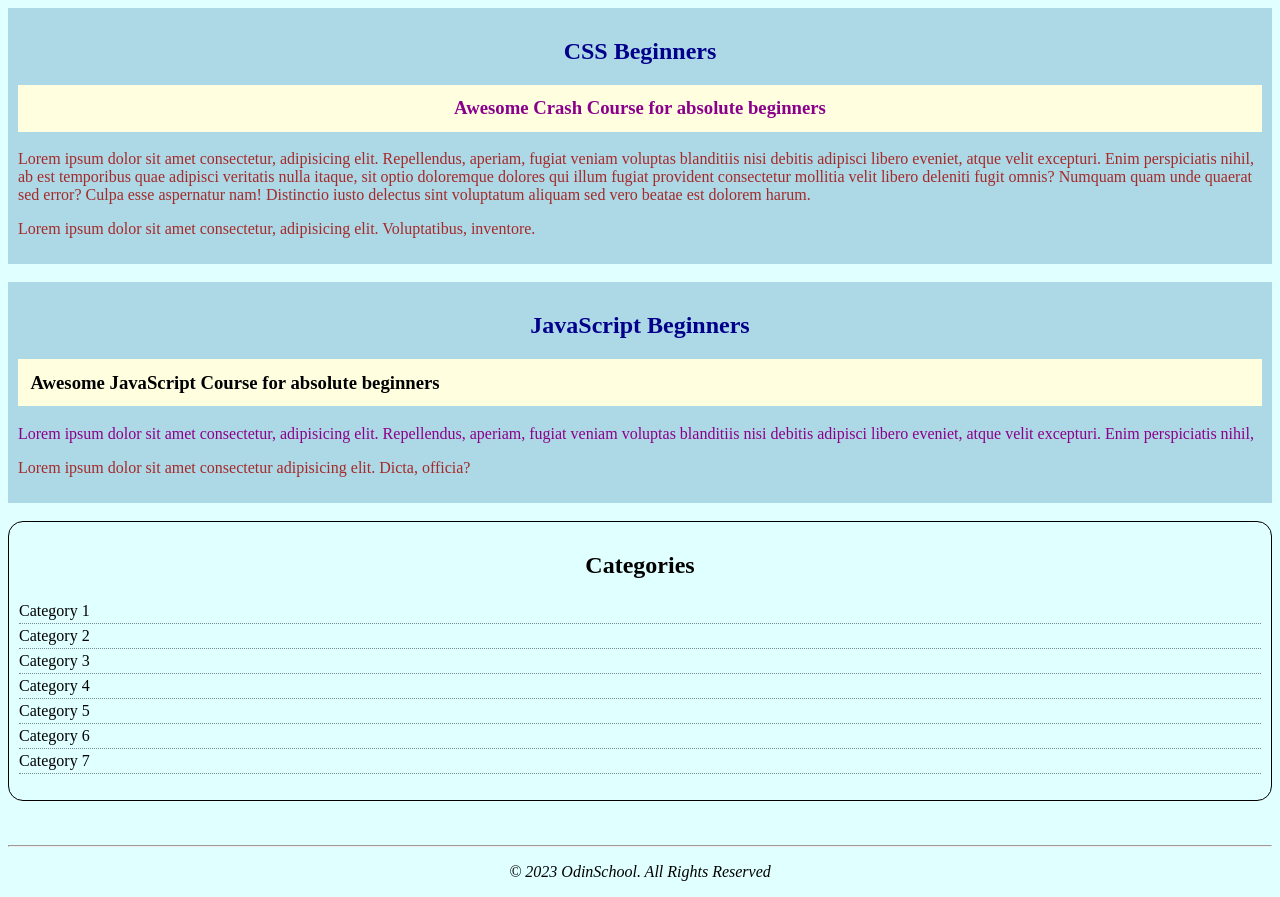
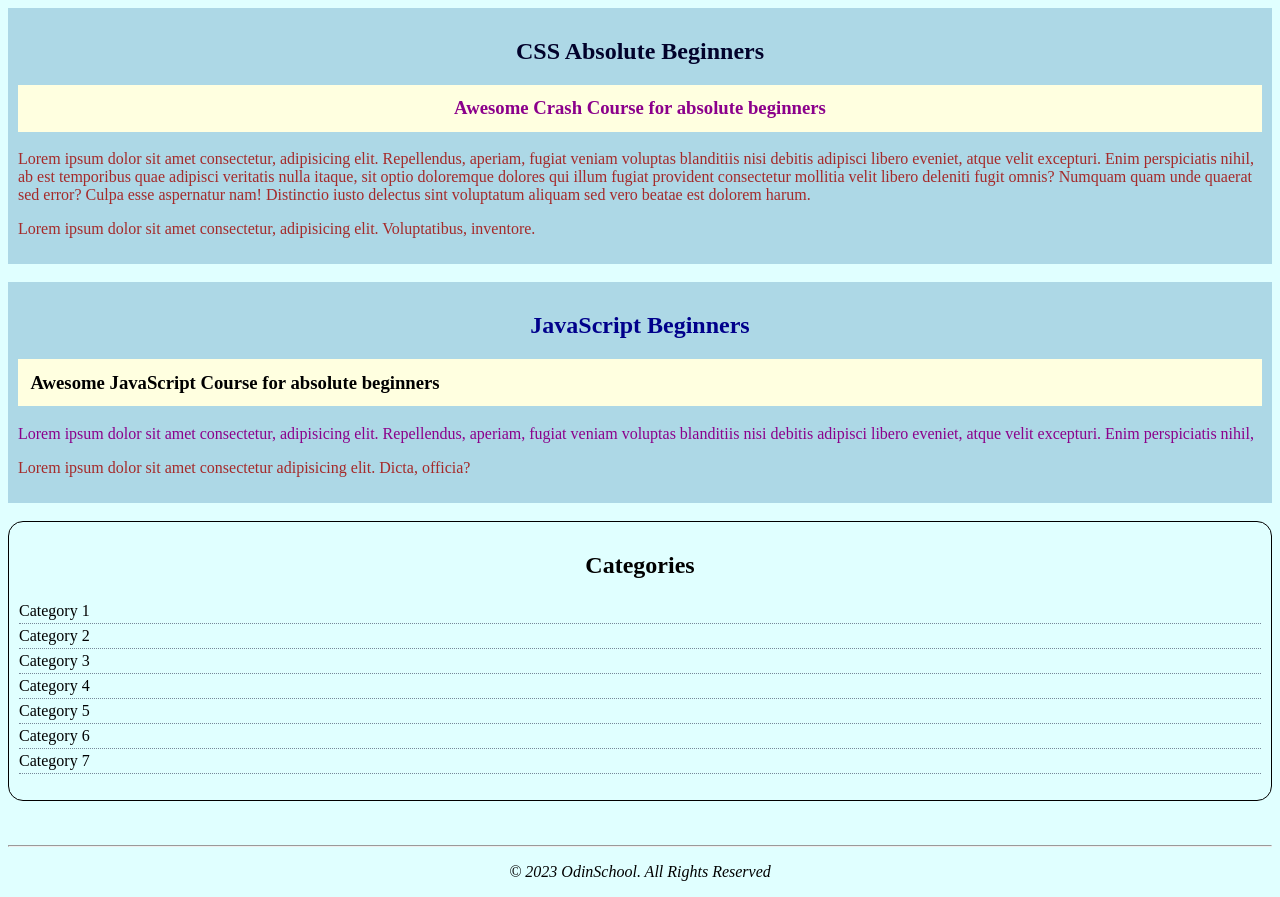
Before and after one commit to nabendu82/Code-3, a plain HTML site: page index.html in a window 1280 px wide. Drawn offline with Linux system fonts and the light colour scheme.

Commit message:
h1 changed

```diff
--- a/index.html
+++ b/index.html
@@ -14,7 +14,7 @@
 </head>
 <body>
     <article class="container">
-        <h1 style="color:darkblue; text-align:center">CSS Beginners</h1>
+        <h1 style="color:rgb(2, 2, 43); text-align:center">CSS Absolute Beginners</h1>
         <h3 style="color:darkmagenta; text-align:center">Awesome Crash Course for absolute beginners</h3>
         <p>Lorem ipsum dolor sit amet consectetur, adipisicing elit. Repellendus, aperiam, fugiat veniam voluptas blanditiis nisi debitis adipisci libero eveniet, atque velit excepturi. Enim perspiciatis nihil, ab est temporibus quae adipisci veritatis nulla itaque, sit optio doloremque dolores qui illum fugiat provident consectetur mollitia velit libero deleniti fugit omnis? Numquam quam unde quaerat sed error? Culpa esse aspernatur nam! Distinctio iusto delectus sint voluptatum aliquam sed vero beatae est dolorem harum.</p>
         <p>Lorem ipsum dolor sit amet consectetur, adipisicing elit. Voluptatibus, inventore.</p>
```
